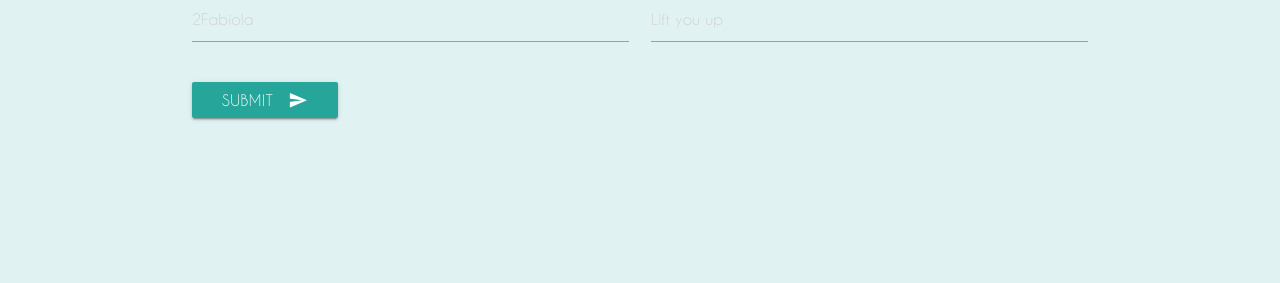
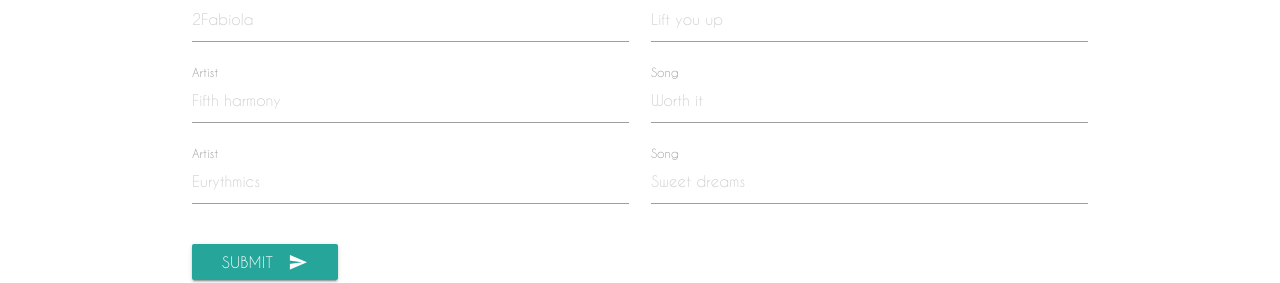
Before and after one commit to LucasMaes/Feest, a React (Create React App) app: page /music in a window 1280 px wide. Shown: the part 1028-1311 px from the top of the page. Before the commit the page ends 1166 px from the top, so only its background shows below. Built offline with nearby package versions, Linux system fonts and the light colour scheme.

Commit message:
post music to webservice

```diff
--- a/public/index.html
+++ b/public/index.html
@@ -37,7 +37,7 @@
     -->
     <title>Kristien en Lucas</title>
   </head>
-  <body style="background-color:#e0f2f1;">
+  <body>
     <noscript>
       You need to enable JavaScript to run this app.
     </noscript>
--- a/src/App.js
+++ b/src/App.js
@@ -32,7 +32,7 @@
               </div>
               <nav>
                 <div className="nav-wrapper teal darken-2">
-                  <a href="#" data-activates="mobile-demo" class="button-collapse"><i class="material-icons">menu</i></a>
+                  <a href="#" data-activates="mobile-demo" className="button-collapse"><i className="material-icons">menu</i></a>
                   <ul id="nav-mobile" className="hide-on-med-and-down">
                     <li><Link to="/" className="white-text">Kristien & Lucas</Link></li>
                     <li><Link to="/Why" className="white-text">Why</Link></li>
@@ -42,7 +42,7 @@
                     <li><Link to="/Nighttime" className="white-text">Night Time</Link></li>
                     <li><Link to="/Gifts" className="white-text">Gifts</Link></li>
                   </ul>
-                  <ul class="side-nav" id="mobile-demo">
+                  <ul className="side-nav" id="mobile-demo">
                     <li><Link to="/">Kristien & Lucas</Link></li>
                     <li><Link to="/Why">Why</Link></li>
                     <li><Link to="/Whenwhere">When & Where</Link></li>
--- a/src/pages/Home.js
+++ b/src/pages/Home.js
@@ -1,5 +1,4 @@
 import React from 'react';
-import picture from './../IMG_1272.JPG';
 import {Link} from 'react-router-dom';
 
 export default class Home extends React.Component {
--- a/src/pages/Music.js
+++ b/src/pages/Music.js
@@ -1,29 +1,122 @@
 import React from 'react';
-import MusicPhoto from './../music.jpg';
 
 export default class Music extends React.Component {
   constructor(props) {
     super(props);
     this.state = {
-      artist: '',
-      song: '',
+      artist1: '',
+      song1: '',
+      artist2: '',
+      song2: '',
+      artist3: '',
+      song3: '',
     };
 
-    this.handleChangeArtist = this.handleChangeArtist.bind(this);
-    this.handleChangeSong = this.handleChangeSong.bind(this);
+    this.handleChangeArtist1 = this.handleChangeArtist1.bind(this);
+    this.handleChangeSong1 = this.handleChangeSong1.bind(this);
+    this.handleChangeArtist2 = this.handleChangeArtist2.bind(this);
+    this.handleChangeSong2 = this.handleChangeSong2.bind(this);
+    this.handleChangeArtist3 = this.handleChangeArtist3.bind(this);
+    this.handleChangeSong3 = this.handleChangeSong3.bind(this);
     this.handleSubmit = this.handleSubmit.bind(this);
   }
 
-  handleChangeArtist(event){
-    this.setState({artist:event.target.value});
+  handleChangeArtist1(event){
+    this.setState({artist1:event.target.value});
   }
-  handleChangeSong(event){
-    this.setState({song:event.target.value});
+  handleChangeSong1(event){
+    this.setState({song1:event.target.value});
+  }
+  handleChangeArtist2(event){
+    this.setState({artist2:event.target.value});
+  }
+  handleChangeSong2(event){
+    this.setState({song2:event.target.value});
+  }
+  handleChangeArtist3(event){
+    this.setState({artist3:event.target.value});
+  }
+  handleChangeSong3(event){
+    this.setState({song3:event.target.value});
   }
   handleSubmit(event){
-    alert('A artist was submitted: ' + this.state.artist + ' with title song ' + this.state.song);
+    // data in the form
+    var form_data1={
+        artist: this.state.artist1,
+        song: this.state.song1
+    };
+    var form_data2={
+        artist: this.state.artist2,
+        song: this.state.song2
+    };
+    var form_data3={
+        artist: this.state.artist3,
+        song: this.state.song3
+    };
+    // submit form data to api
+    window.$.ajax({
+        url: "http://localhost/create.php",
+        type : "POST",
+        contentType : 'application/json',
+        data : JSON.stringify(form_data1),
+        success : function(response) {
+
+            // api message
+            this.setState({successCreation: response['message']});
+
+            // empty form
+            this.setState({artist1: ""});
+            this.setState({song1: ""});
+
+        }.bind(this),
+        error: function(xhr, resp, text){
+            // show error to console
+            console.log(xhr, resp, text);
+        }
+    });
+    window.$.ajax({
+        url: "http://localhost/create.php",
+        type : "POST",
+        contentType : 'application/json',
+        data : JSON.stringify(form_data2),
+        success : function(response) {
+
+            // api message
+            this.setState({successCreation: response['message']});
+
+            // empty form
+            this.setState({artist2: ""});
+            this.setState({song2: ""});
+
+        }.bind(this),
+        error: function(xhr, resp, text){
+            // show error to console
+            console.log(xhr, resp, text);
+        }
+    });
+    window.$.ajax({
+        url: "http://localhost/create.php",
+        type : "POST",
+        contentType : 'application/json',
+        data : JSON.stringify(form_data3),
+        success : function(response) {
+
+            // api message
+            this.setState({successCreation: response['message']});
+
+            // empty form
+            this.setState({artist3: ""});
+            this.setState({song3: ""});
+
+        }.bind(this),
+        error: function(xhr, resp, text){
+            // show error to console
+            console.log(xhr, resp, text);
+        }
+    });
+
     event.preventDefault();
-  }
+}
 
   render() {
     return (
@@ -36,12 +129,28 @@
           <p> Vul hieronder jullie top 3 in en we doen er alles aan (lees: zware chantage van de DJ) om deze op de playlist te krijgen… In ruil voor jullie volle overgave op de dansvloer ;) </p>
           <div className="row">
             <div className="input-field col s6">
-              <input placeholder="2Fabiola" id="artist" type="text" value={this.state.artist} onChange={this.handleChangeArtist} className="validate"/>
-              <label htmlFor="artist">Artist</label>
+              <input placeholder="2Fabiola" id="artist" type="text" value={this.state.artist1} onChange={this.handleChangeArtist1} className="validate"/>
+              <label htmlFor="artist" className="active">Artist</label>
             </div>
             <div className="input-field col s6">
-              <input placeholder="Lift you up" id="song" type="text" value={this.state.song} onChange={this.handleChangeSong} className="validate"/>
-              <label htmlFor="song">Song</label>
+              <input placeholder="Lift you up" id="song" type="text" value={this.state.song1} onChange={this.handleChangeSong1} className="validate"/>
+              <label htmlFor="song" className="active">Song</label>
+            </div>
+            <div className="input-field col s6">
+              <input placeholder="Fifth harmony" id="artist" type="text" value={this.state.artist2} onChange={this.handleChangeArtist2} className="validate"/>
+              <label htmlFor="artist" className="active">Artist</label>
+            </div>
+            <div className="input-field col s6">
+              <input placeholder="Worth it" id="song" type="text" value={this.state.song2} onChange={this.handleChangeSong2} className="validate"/>
+              <label htmlFor="song" className="active">Song</label>
+            </div>
+            <div className="input-field col s6">
+              <input placeholder="Eurythmics" id="artist" type="text" value={this.state.artist3} onChange={this.handleChangeArtist3} className="validate"/>
+              <label htmlFor="artist" className="active">Artist</label>
+            </div>
+            <div className="input-field col s6">
+              <input placeholder="Sweet dreams" id="song" type="text" value={this.state.song3} onChange={this.handleChangeSong3} className="validate"/>
+              <label htmlFor="song" className="active">Song</label>
             </div>
           </div>
           <button className="btn waves-effect waves-light" type="submit" name="action" onClick={this.handleSubmit}>Submit
--- a/src/pages/Nighttime.js
+++ b/src/pages/Nighttime.js
@@ -1,5 +1,4 @@
 import React from 'react';
-import Camping from './../camping.png';
 
 export default class Nighttime extends React.Component {
   render() {
--- a/src/pages/Whenwhere.js
+++ b/src/pages/Whenwhere.js
@@ -1,5 +1,4 @@
 import React from 'react';
-import TombeekPlage from './../tombeekplage.jpg';
 
 export default class Whenwhere extends React.Component {
   render() {
--- a/src/pages/Why.js
+++ b/src/pages/Why.js
@@ -1,5 +1,4 @@
 import React from 'react';
-import KLNZ from './../KLNZ.jpg';
 
 export default class Why extends React.Component {
   render() {
```
